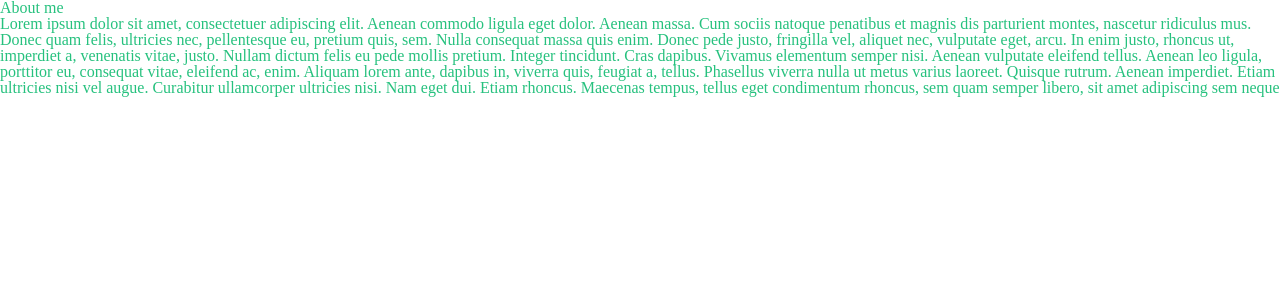
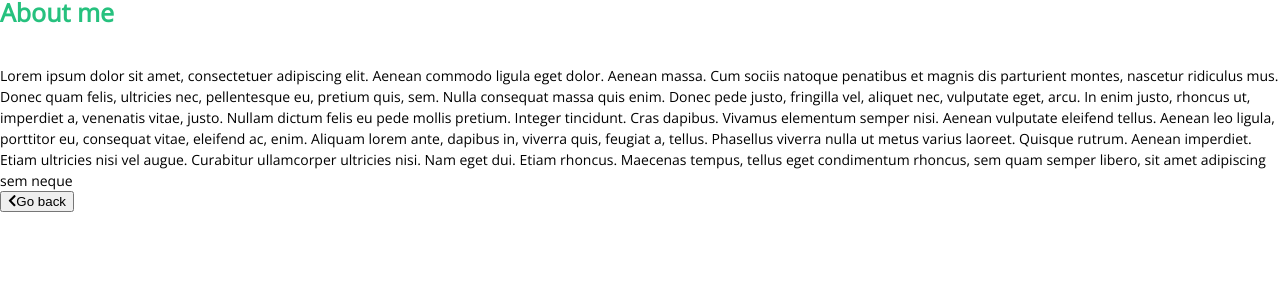
Before and after one commit to stiripo/cv-app, a React (Create React App) app in the folder cv-app/: page / in a window 1280 px wide. Shown: the top 300 px of the page. Built offline with nearby package versions, Linux system fonts and the light colour scheme.

Commit message:
Add Button component

```diff
--- a/cv-app/package.json
+++ b/cv-app/package.json
@@ -3,6 +3,9 @@
   "version": "0.1.0",
   "private": true,
   "dependencies": {
+    "@fortawesome/fontawesome-svg-core": "^1.2.36",
+    "@fortawesome/free-solid-svg-icons": "^5.15.4",
+    "@fortawesome/react-fontawesome": "^0.1.17",
     "@testing-library/jest-dom": "^5.16.2",
     "@testing-library/react": "^12.1.2",
     "@testing-library/user-event": "^13.5.0",
--- a/cv-app/src/App.js
+++ b/cv-app/src/App.js
@@ -1,11 +1,18 @@
 import './App.scss';
+import { FontAwesomeIcon } from '@fortawesome/react-fontawesome';
+import { faChevronLeft } from '@fortawesome/free-solid-svg-icons';
 import { Box } from './components/Box'
+import { Button } from './components/Button'
 
 function App() {
   return (
+    <>
     <Box
     title='About me'
     content='Lorem ipsum dolor sit amet, consectetuer adipiscing elit. Aenean commodo ligula eget dolor. Aenean massa. Cum sociis natoque penatibus et magnis dis parturient montes, nascetur ridiculus mus. Donec quam felis, ultricies nec, pellentesque eu, pretium quis, sem. Nulla consequat massa quis enim. Donec pede justo, fringilla vel, aliquet nec, vulputate eget, arcu. In enim justo, rhoncus ut, imperdiet a, venenatis vitae, justo. Nullam dictum felis eu pede mollis pretium. Integer tincidunt. Cras dapibus. Vivamus elementum semper nisi. Aenean vulputate eleifend tellus. Aenean leo ligula, porttitor eu, consequat vitae, eleifend ac, enim. Aliquam lorem ante, dapibus in, viverra quis, feugiat a, tellus. Phasellus viverra nulla ut metus varius laoreet. Quisque rutrum. Aenean imperdiet. Etiam ultricies nisi vel augue. Curabitur ullamcorper ultricies nisi. Nam eget dui. Etiam rhoncus. Maecenas tempus, tellus eget condimentum rhoncus, sem quam semper libero, sit amet adipiscing sem neque' />
+
+    <Button icon={<FontAwesomeIcon icon={faChevronLeft} />} text="Go back" />
+    </>
   );
 }
 
--- a/cv-app/src/App.scss
+++ b/cv-app/src/App.scss
@@ -1,8 +1,20 @@
 $main_font: 'Open Sans', sans-serif;
+$main_font_size: 14px;
 $green_color: #26c17e;
 
 
 .info-box {
-    font: $main_font;
-    color: $green_color;
+    font-family: $main_font;
+
+     & h2 {
+         margin-bottom: 40px;
+         color: $green_color;
+         font-size: 25px;
+         font-weight: 700;
+     }
+
+     & div {
+        font-size: $main_font_size;
+        line-height: 21px;
+     }
 }
--- /dev/null
+++ b/cv-app/src/components/Button.js
@@ -0,0 +1,7 @@
+export function Button(props) {
+    return (
+        <div>
+            <button>{props.icon}{props.text}</button>
+        </div>
+    )
+}
```
Also changed, not shown: 1 other file (tests, documents, lock files or other folders).
